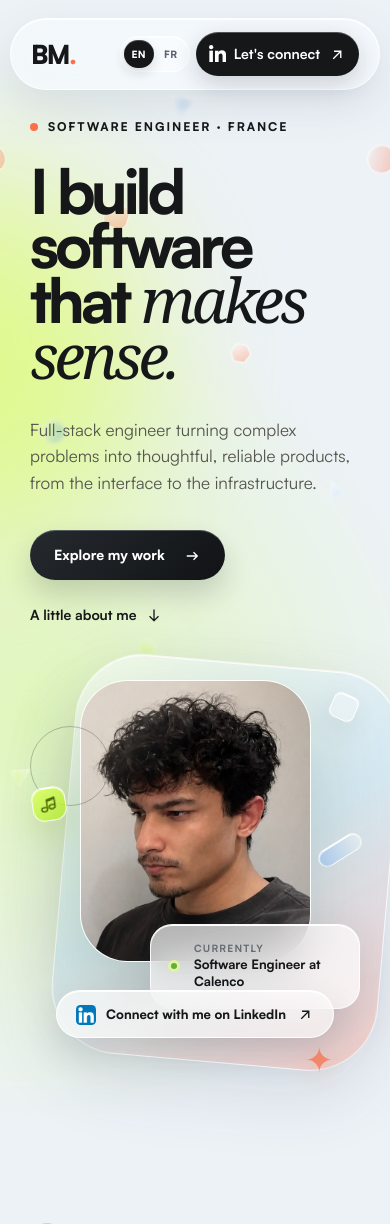
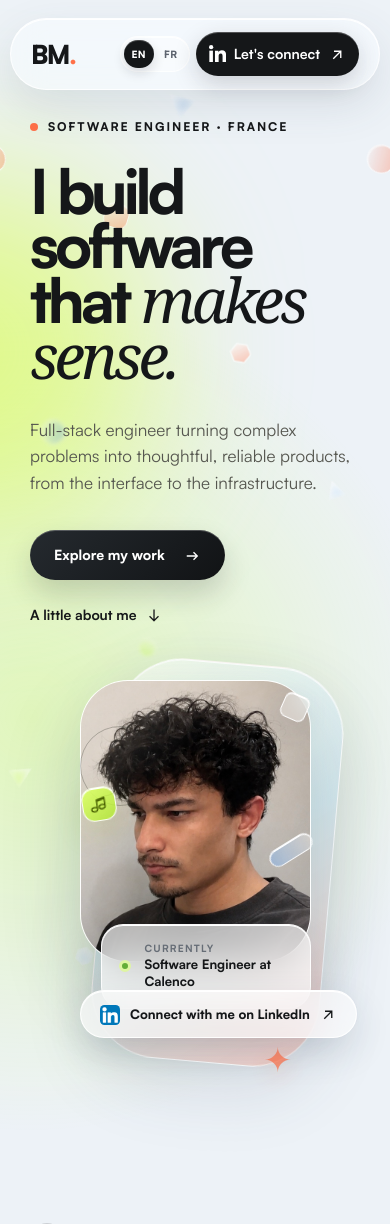
Before and after one commit to bassemms/bassemms.github.io, a Next.js app: page /en in a window 390 px wide. Shown: the top 1224 px of the page. Built offline with nearby package versions, Linux system fonts and the light colour scheme.

Commit message:
fix🐛: prevent mobile portrait overflow

```diff
--- a/app/globals.css
+++ b/app/globals.css
@@ -213,7 +213,8 @@ footer a { display:inline-flex; min-height:44px; align-items:center; gap:7px; }
   .hero h1 { font-size:clamp(52px,15.8vw,78px); } .hero-intro { font-size:17px; }
   .locale-root[lang="fr"] .hero h1 { font-size:clamp(46px,12.5vw,62px); line-height:1; }
   .hero-actions { align-items:flex-start; flex-direction:column; gap:24px; }
-  .hero-visual { order:2; width:100%; } .portrait-frame { width:70%; max-width:300px; margin-inline:auto; }
+  .hero-visual { order:2; width:70%; max-width:280px; }
+  .portrait-frame { width:100%; margin-inline:auto; }
   .status-card { right:0; bottom:8%; width:210px; } .orbit-one { left:0; } .music-easter-egg { left:2px; top:30%; } .shape-diamond { right:3px; } .shape-pill { right:-4px; } .hero-foot { display:none; }
   .section-shell { padding:85px 20px; border-radius:0; } .section-label { margin-bottom:50px; }
   .about { padding-bottom:125px; }
```
